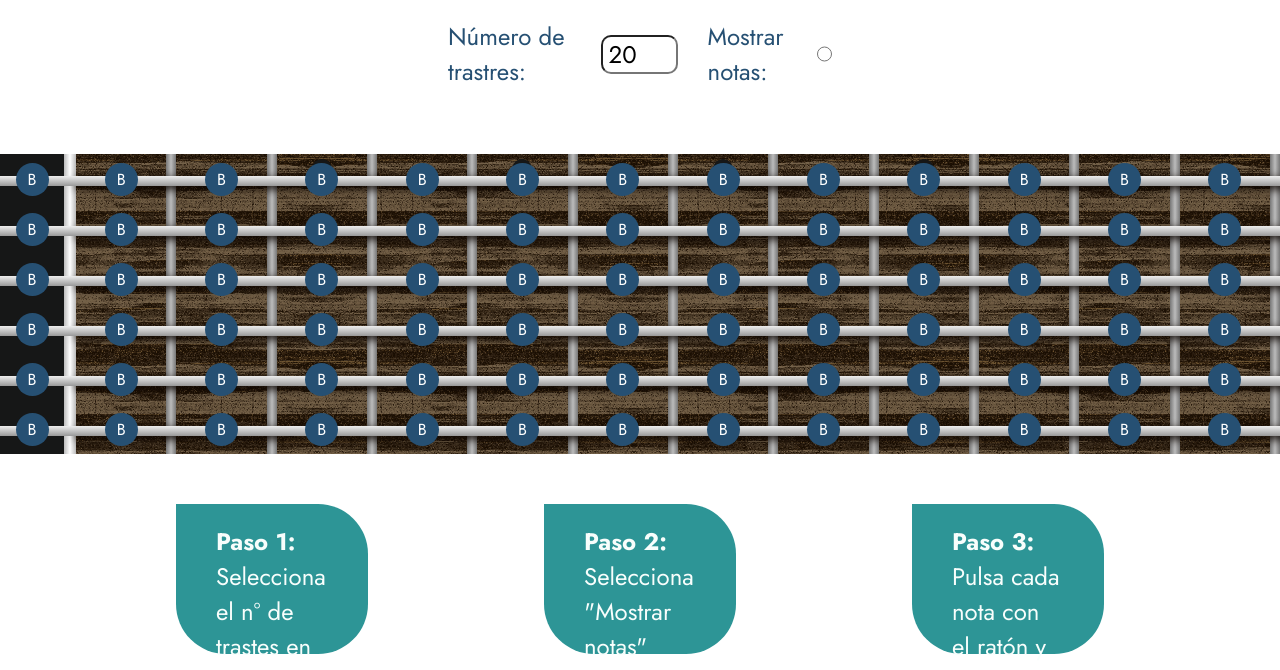
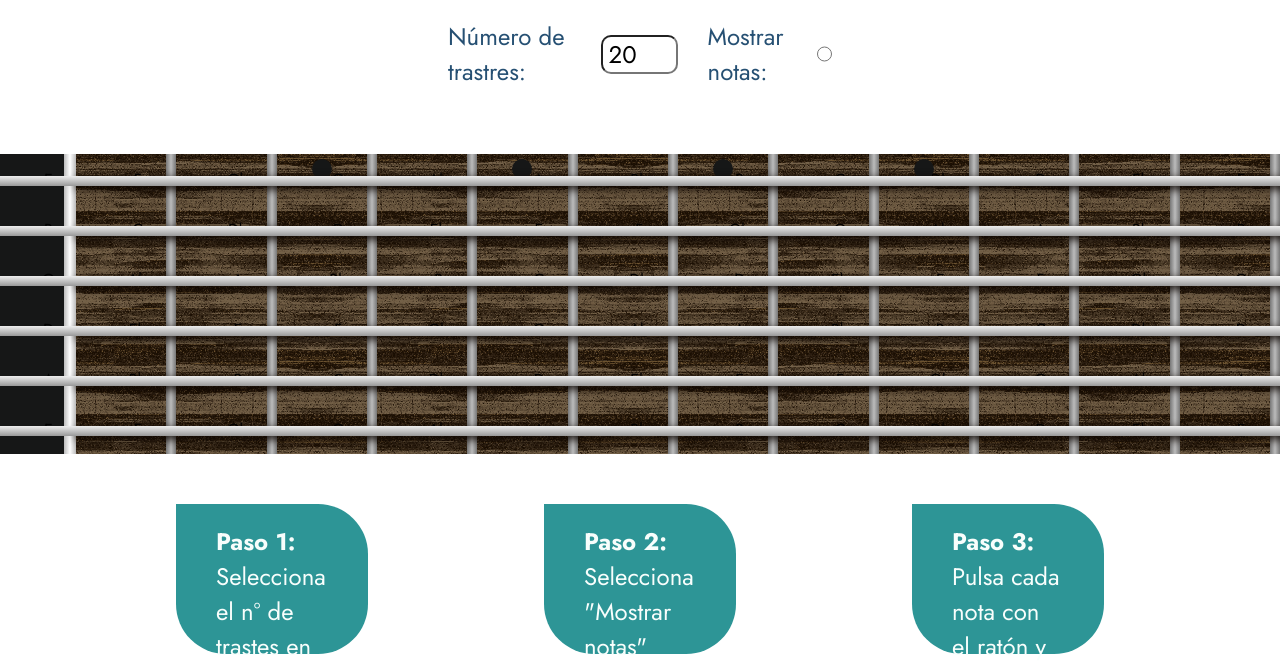
Before and after one commit to jfpaes6453/guitar-girls-school, a website: page pages/guitar.html in a window 1280 px wide. Shown: the part 94-764 px from the top of the page. Drawn offline with Linux system fonts and the light colour scheme.

Commit message:
funcionalidad show-notes(userInteraction.js) añadida, tambicn modificada parte del script de html y note-fred:before del css guitar

```diff
--- a/pages/guitar.html
+++ b/pages/guitar.html
@@ -154,6 +154,8 @@
             </ul>
         </nav>
     </footer>
-    <script src="/src/javascript/app.js"></script>
+    <script src="../src/javascript/stringsVibration.js"></script>
+    <script src="../src/javascript/guitarRepresentation.js"></script>
+    <script src="../src/javascript/userInteraction.js"></script>
   </body>
 </html>
--- a/src/css/components/guitar.css
+++ b/src/css/components/guitar.css
@@ -64,7 +64,7 @@ width: 1.25rem;
   border-image: linear-gradient(to left, #bbb, #fff, #bbb) 1 100%;
 }
 .note-fret:before {
-  content: "B";
+  content: attr(data-note);
   width: 33px;
   height: 33px;
   border-radius: 50%;
@@ -137,7 +137,7 @@ width: 1.25rem;
   padding: 0 20px 0 20px;
 }
 
-/*
+
 .play-song {
   color: var(--color-primary);
   margin-top: 60px;
@@ -147,7 +147,7 @@ width: 1.25rem;
   text-align: center;
 }
 
-/* Añadiendo Vibración a las cuerdas
+/* Añadiendo Vibración a las cuerdas */
 
 .note-name-section {
   color: #fff;
@@ -155,7 +155,8 @@ width: 1.25rem;
   text-align: center;
   margin-top: 5px;
 }
-/* ... (otros estilos)
+
+
 @keyframes vibrate {
   0%, 100% {
     transform: translate(0, 0);
@@ -192,4 +193,3 @@ width: 1.25rem;
 .string.vibrating::before {
   animation: vibrate 0.7s infinite ease-in-out;
 }
-*/
--- a/src/css/root.css
+++ b/src/css/root.css
@@ -19,6 +19,9 @@
 --font-m-paragraph: 400 1.5rem 'Jost', sans-serif;
 --font-m-text: 400 .875rem 'Jost', sans-serif;
 
+/* Guitar specific styles for interactions */
+
+--noteDotOpacity: 1;
 
 }
 
--- a/src/javascript/userInteraction.js
+++ b/src/javascript/userInteraction.js
@@ -1,3 +1,73 @@
-// Funciones de interacción del usuario
-function handleClickOnString(event) { /* ... */ }
-function handleKeyboardInput(event) { /* ... */ }
+// Funciones para mostrar notas en el mástil
+
+document.addEventListener('DOMContentLoaded', function() {
+    const showAllNotesInput = document.getElementById("show-all-notes");
+    const root = document.documentElement;
+    let notesVisible = false;
+
+    showAllNotesInput.addEventListener('click', function() {
+        if (!notesVisible) {
+            root.style.setProperty('--noteDotOpacity', '1'); // Mostrar las notas si están ocultas
+            notesVisible = true; // Cambiar el estado a visible
+        } else {
+            root.style.setProperty('--noteDotOpacity', '0'); // Ocultar las notas si están visibles
+            notesVisible = false; // Cambiar el estado a oculto
+        }
+        showAllNotesInput.checked = notesVisible; // Actualizar el estado del input radio
+    });
+
+    // Establecer la opacidad predeterminada al cargar la página (notas ocultas)
+    root.style.setProperty('--noteDotOpacity', '0');
+
+    const notesFlats = ["C","Db","D","Eb","E","F","Gb","G","Ab","A","Bb","B"];
+    const notesSharps = ["C","C#","D","D#","E","F","F#","G","G#","A","A#","B"];
+    const guitarTuning = [4,11,7,2,9,4];
+    const numberOfFretsInput = document.getElementById("number-of-frets");
+    const numberOfStrings = 6; // Definir el número de cuerdas
+    let accidentals = 'flats';
+
+    const app = {
+        generateNoteNames(noteIndex, accidentals) {
+            let resetIndex = noteIndex % 12;
+            noteIndex = resetIndex < 0 ? resetIndex + 12 : resetIndex;
+
+            let noteName;
+            if (accidentals === 'flats') {
+                noteName = notesFlats[noteIndex];
+            } else if (accidentals === 'sharps') {
+                noteName = notesSharps[noteIndex];
+            }
+            return noteName;
+        },
+        init() {
+            root.style.setProperty('--number-of-strings', numberOfStrings);
+            this.setupFretboard();
+        },
+        setupFretboard() {
+            let numberOfFrets = parseInt(numberOfFretsInput.value);
+
+            for (let i = 0; i < numberOfStrings; i++) {
+                let stringNotes = document.querySelectorAll(`.string:nth-child(${i + 1}) .note-fret`);
+                console.log(`String ${i} notes:`, stringNotes);
+
+                for (let fret = 0; fret <= numberOfFrets; fret++) {
+                    let noteFret = document.querySelector(`.string:nth-child(${i + 1}) .note-fret:nth-child(${fret + 1})`);
+                    if (noteFret) {
+                        let noteName = this.generateNoteNames(fret + guitarTuning[i], accidentals);
+                        noteFret.setAttribute('data-note', noteName);
+                        noteFret.textContent = noteName;
+                    } else {
+                        console.log(`Note fret ${fret} for string ${i} is null`);
+                    }
+                }
+            }
+        }
+    };
+
+    numberOfFretsInput.addEventListener('change', function() {
+        app.setupFretboard(); // Vuelve a generar las notas cuando cambie el número de trastes
+    });
+
+    // Iniciar la aplicación después de que el DOM esté completamente cargado
+    app.init();
+});
```
